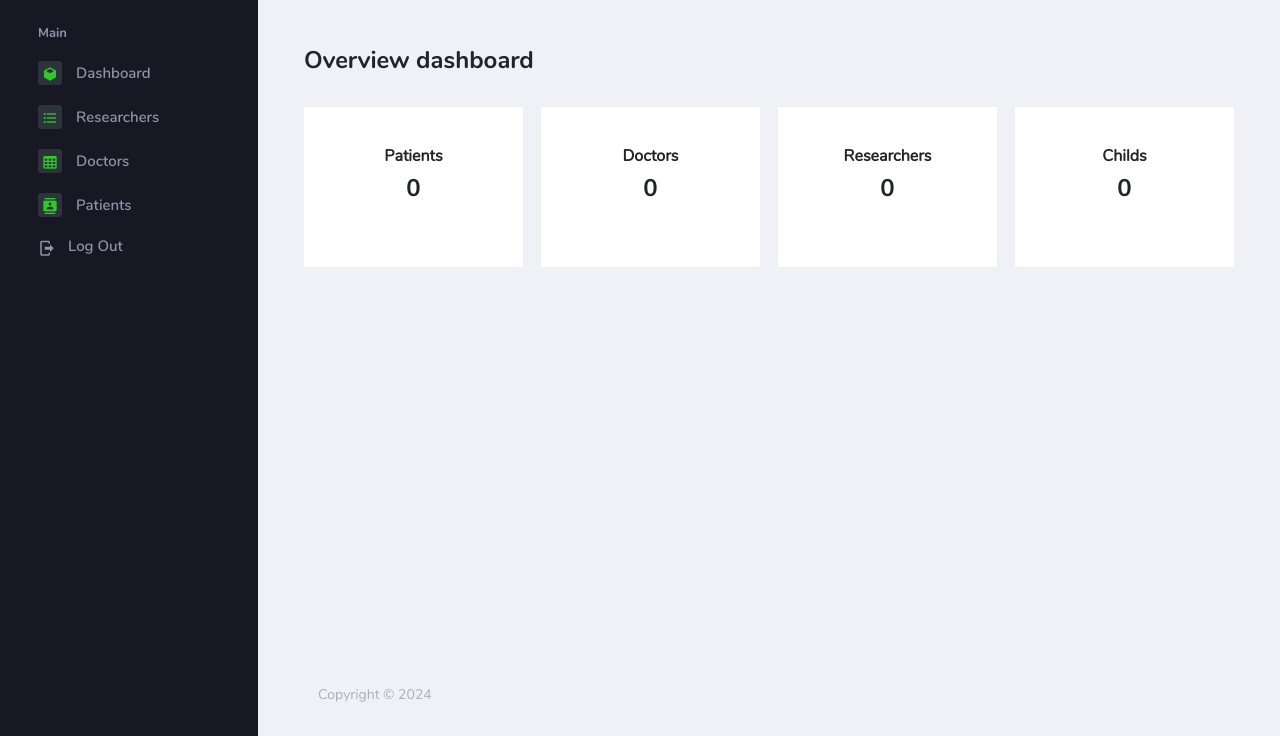
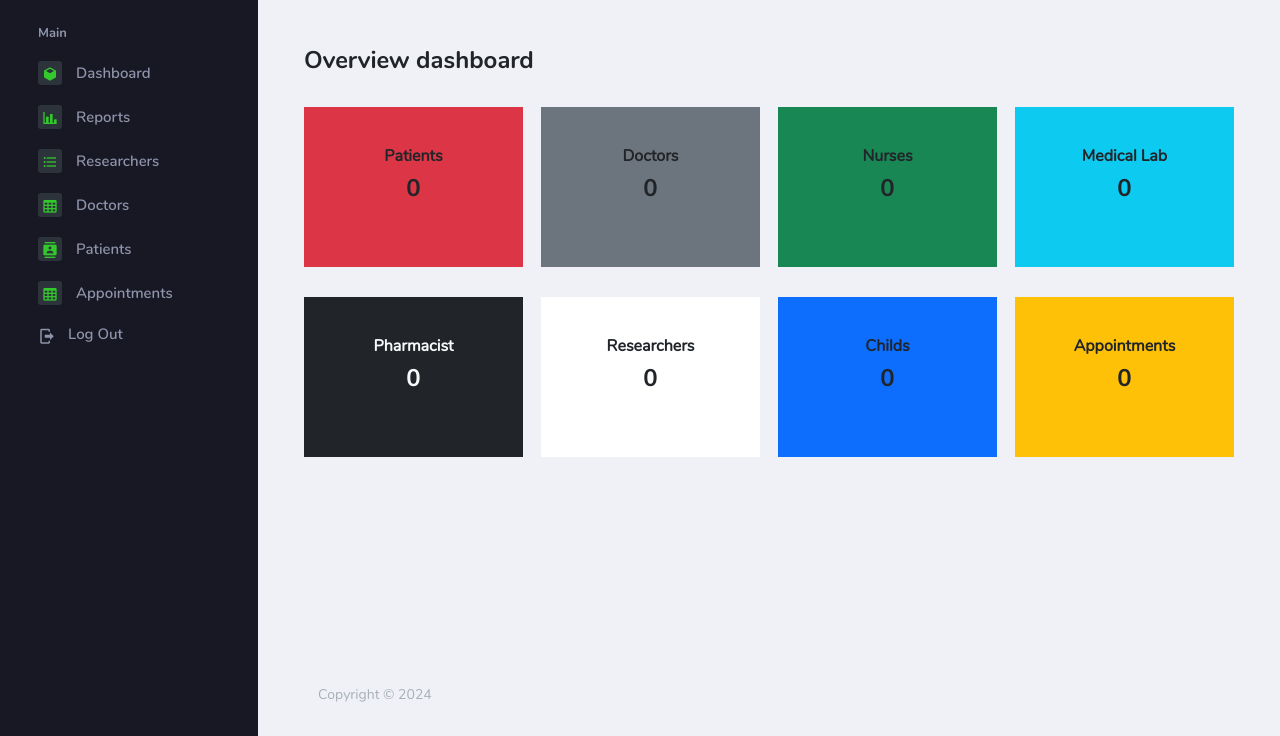
Before and after one commit to hassanyange/digitization-clinical-card-system, a Django app: page / in a window 1280 px wide. Shown: the part 64-800 px from the top of the page. Run offline with Django 5.2, Linux system fonts and the light colour scheme; the visitor is signed in with stand-in values (Sample User, id 1); data comes from the database, SQL or seed files in the repository; data that the repository does not hold is empty; some libraries are stand-ins or nearby versions.

Commit message:
additon of appointments

```diff
--- a/main/admin.py
+++ b/main/admin.py
@@ -14,3 +14,4 @@ admin.site.register(LaboratoryMeasurement)
 admin.site.register(PreviousPregnancyInfo)
 admin.site.register(AttendanceReport)
 admin.site.register(Researcher)
+admin.site.register(Appointment)
--- a/main/urls.py
+++ b/main/urls.py
@@ -29,6 +29,13 @@ urlpatterns = [
     # path('researcher/<int:id>/edit', views.researcher, name='edit_researcher'),
     # path('researcher/<int:id>/delete', views.researcher, name='delete_researcher'),
 
+
+     path('appointments/', views.appointments, name='appointments'),
+    # path('appointment/<int:id>', views.appointment, name='appointment'),
+    # path('appointment/new', views.appointment, name='new_appointment'),
+    # path('appointment/<int:id>/edit', views.appointment, name='edit_appointmentr'),
+    # path('appointment/<int:id>/delete', views.appointment, name='delete_appointment'),
+
     path('patient/pregnance/<str:id>/', views.pregnance, name='pregnance'),
     path('child-data/<str:id>/', views.child_data, name='child-data'),
 
--- a/main/views.py
+++ b/main/views.py
@@ -25,7 +25,7 @@ def home(request):
 
 
 
-
+    total_appointments = Appointment.objects.count()
     total_patients = Patient.objects.count()
     total_doctors = Doctor.objects.count()
     # total_researchers = Researcher.objects.count()
@@ -39,6 +39,7 @@ def home(request):
         'total_users': total_users,
         'total_researchers':total_researchers,
         'totol_childs':totol_childs,
+        'total_appointments':total_appointments,
     }
 
     return render(request, 'index.html', context)
@@ -237,6 +238,34 @@ def researchers(request):
     return render(request, 'researchers.html', context)
 
 
+
+
+def appointments(request):
+    appointments_list = Appointment.objects.all()
+    print(appointments_list)
+    form = AppointmentForm()
+
+    if request.method == 'POST':
+        form = AppointmentForm(request.POST)
+        if form.is_valid():
+            username = request.POST.get('email')
+            password = request.POST.get('password')
+            if User.objects.filter(username=username).exists():
+                messages.error(request, 'User already exists')
+                return redirect(appoints)
+            user  = User.objects.create_user(username=username, email=username, password=password)
+            user.save()
+            data = form.save(commit=False)
+            data.user = user
+            data.save()
+            messages.success(request, 'Appointment added successfully')
+            return redirect(researchers)
+    context = {'appointments': appointments_list, 'form': form}
+    return render(request, 'appointments.html', context)
+
+
+
+
 def pregnance(request, id):
     pregnancey = get_object_or_404(Pregnancy, id=id)
     first_tm, _ = FirstTimePatientInfo.objects.get_or_create(
--- a/templates/index.html
+++ b/templates/index.html
@@ -50,7 +50,7 @@
                   <div class="tab-pane fade show active" id="business-1" role="tabpanel" aria-labelledby="business-tab">
                     <div class="row">
                       <div class="col-xl-3 col-lg-6 col-sm-6 grid-margin stretkch-card">
-                        <div class="card">
+                        <div class="card bg-danger">
                           <div class="card-body text-center">
                             <h5 class="mb-2 text-dark font-weight-normal">Patients</h5>
                             <h2 class="mb-4 text-dark font-weight-bold">{{total_patients}}</h2>
@@ -59,7 +59,7 @@
                       </div>
 
                       <div class="col-xl-3  col-lg-6 col-sm-6 grid-margin ">
-                        <div class="card">
+                        <div class="card bg-secondary">
                           <div class="card-body text-center">
                             <h5 class="mb-2 text-dark font-weight-normal">Doctors</h5>
                             <h2 class="mb-4 text-dark font-weight-bold">{{total_doctors}}</h2>
@@ -67,6 +67,38 @@
                           </div>
                         </div>
                       </div>
+
+                      <div class="col-xl-3  col-lg-6 col-sm-6 grid-margin ">
+                        <div class="card bg-success">
+                          <div class="card-body text-center">
+                            <h5 class="mb-2 text-dark font-weight-normal">Nurses</h5>
+                            <h2 class="mb-4 text-dark font-weight-bold">0</h2>
+
+                          </div>
+                        </div>
+                      </div>
+
+                      <div class="col-xl-3  col-lg-6 col-sm-6 grid-margin ">
+                        <div class="card bg-info">
+                          <div class="card-body text-center">
+                            <h5 class="mb-2 text-dark font-weight-normal">Medical Lab</h5>
+                            <h2 class="mb-4 text-dark font-weight-bold">0</h2>
+
+                          </div>
+                        </div>
+                      </div>
+
+
+                      <div class="col-xl-3  col-lg-6 col-sm-6 grid-margin ">
+                        <div class="card bg-dark">
+                          <div  class="card-body text-center">
+                            <h5 class="mb-2 text-light font-weight-normal">Pharmacist</h5>
+                            <h2 class="mb-4 text-light font-weight-bold">0</h2>
+
+                          </div>
+                        </div>
+                      </div>
+
                       <div class="col-xl-3  col-lg-6 col-sm-6 grid-margin ">
                         <div class="card">
                           <div class="card-body text-center">
@@ -77,14 +109,25 @@
                         </div>
                       </div>
                       <div class="col-xl-3 col-lg-6 col-sm-6 grid-margin ">
-                        <div class="card">
+                        <div class="card bg-primary">
                           <div class="card-body text-center">
-                            <h5 class="mb-2 text-dark font-weight-normal">Childs</h5>
+                            <h5 class="mb-2 text-dark  font-weight-normal">Childs</h5>
                             <h2 class="mb-4 text-dark font-weight-bold">{{totol_childs}}</h2>
 
                           </div>
                         </div>
                       </div>
+
+                      <div class="col-xl-3 col-lg-6 col-sm-6 grid-margin ">
+                        <div class="card bg-warning">
+                          <div class="card-body text-center">
+                            <h5 class="mb-2 text-dark font-weight-normal">Appointments</h5>
+                            <h2 class="mb-4 text-dark font-weight-bold">{{total_appointments}}</h2>
+
+                          </div>
+                        </div>
+                      </div>
+
                     </div>
 
 
--- a/templates/snippets/sidebar.html
+++ b/templates/snippets/sidebar.html
@@ -10,12 +10,12 @@
     </li>
 
 
-    {% comment %} <li class="nav-item">
+    <li class="nav-item">
       <a class="nav-link" href="">
         <span class="icon-bg"><i class="mdi mdi-chart-bar menu-icon"></i></span>
         <span class="menu-title">Reports</span>
       </a>
-    </li> {% endcomment %}
+    </li>
 
 
     {% if not user.patient %}
@@ -49,14 +49,14 @@
 
 
 
-    {% comment %} <li class="nav-item">
-      <a class="nav-link" href="">
+    <li class="nav-item">
+      <a class="nav-link" href="{% url 'appointments' %}">
         <span class="icon-bg"
           ><i class="mdi mdi-table-large menu-icon"></i
         ></span>
-        <span class="menu-title">Users</span>
+        <span class="menu-title">Appointments</span>
       </a>
-    </li> {% endcomment %}
+    </li>
 
     {% comment %} <li class="nav-item sidebar-user-actions">
       <div class="sidebar-user-menu">
```
Also changed, not shown: main/forms.py (+22 -1 lines), main/models.py (+18 -0 lines), templates/appointments.html (added, +102 -0 lines), main/migrations/0012_appointment.py (added), templates/report.html (added).
